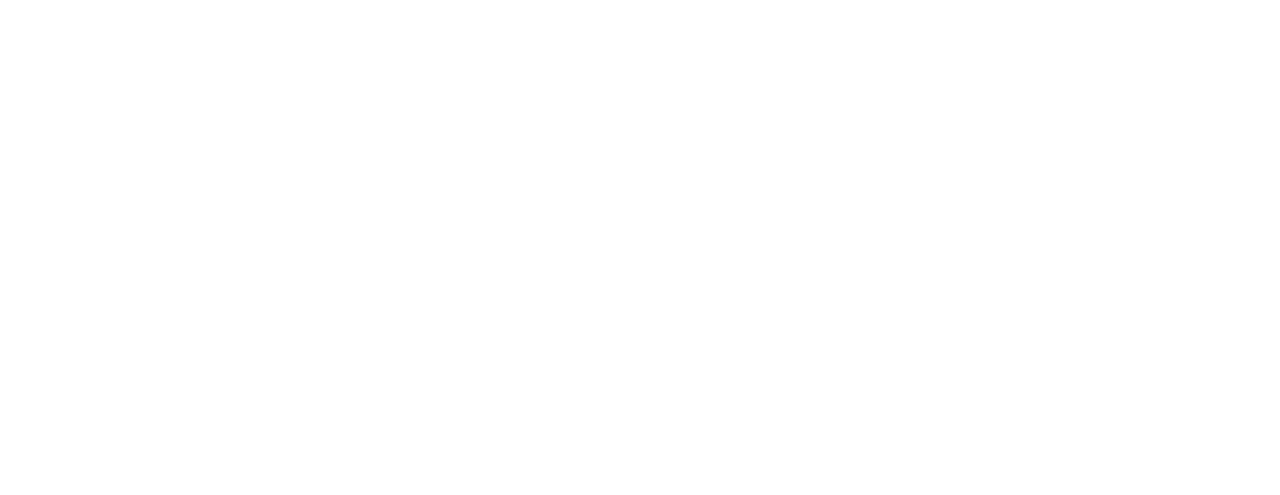
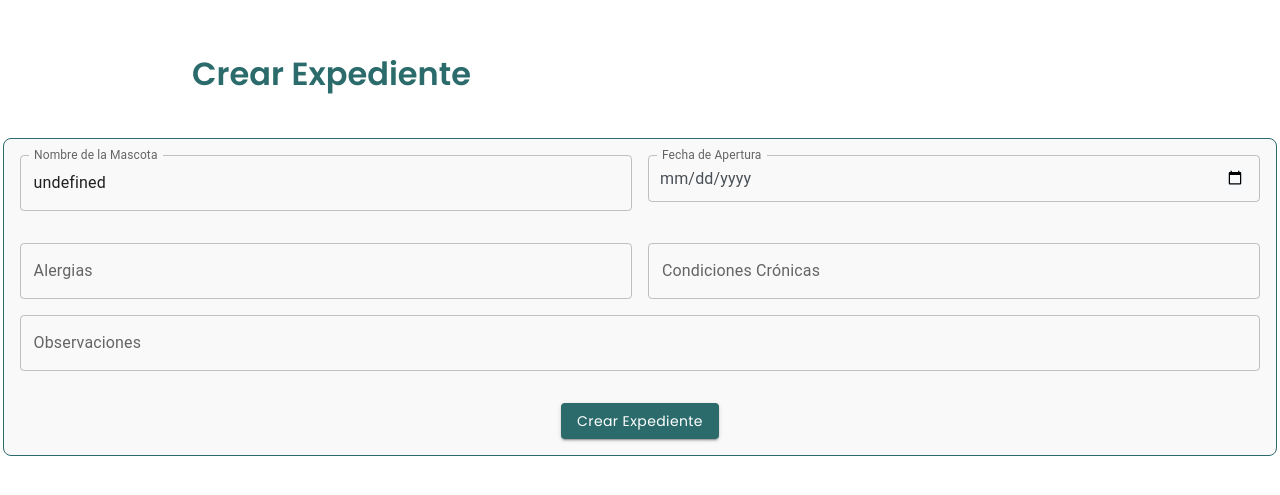
Before and after one commit to ackerT/VetFolk-Frontend, a React (Create React App) app: page /expedientes in a window 1280 px wide. Before the commit this address had no page. Shown: the part 103-598 px from the top of the page. Built offline with nearby package versions, Linux system fonts and the light colour scheme.

Commit message:
Cambios en el formulario para editar el perfil y creacion del formulario de crear expediente

```diff
--- a/src/App.js
+++ b/src/App.js
@@ -8,6 +8,7 @@
 import FormularioPage from './components/FormularioPage'
 import Servicio from './components/Servicio'
 import EditProfile from './components/EditProfile';
+import ExpedientesForm from './components/ExpedientesForm';
 
 function App() {
   return (
@@ -21,6 +22,7 @@
     <Route path="/agendar" element={<FormularioPage />} />
     <Route path="/servicio" element={<Servicio />} />
     <Route path="/edit-profile" element={<EditProfile />} />
+    <Route path='/expedientes' element={<ExpedientesForm />} />
 
    </Routes>
    </BrowserRouter>
--- /dev/null
+++ b/src/components/ExpedientesForm.css
@@ -0,0 +1,78 @@
+@import url('https://fonts.googleapis.com/css2?family=Poppins:wght@400;600&display=swap');
+@import url('https://fonts.googleapis.com/css2?family=Nunito:wght@400;600&display=swap');
+
+.title{
+    color: #2c6b6b;
+    font-family: 'Nunito';
+    margin-top: 25px;
+    left: 15%;
+}
+
+.title h1{
+    font-size: 2em;
+    font-weight: 600;
+}
+
+.expedientes-form {
+    border: 1px solid #2c6b6b;
+    border-radius: 8px;
+    padding: 16px;
+    background-color: #f9f9f9;
+}
+
+#fecha-apertura {
+    width: 100%;
+    padding: 12px;
+    border: 1px solid #f0ffff;
+    border-radius: 4px;
+    font-size: 16px;
+    color: #343434;
+    background-color: #f8f9fa;
+    outline: none;
+    box-sizing: border-box;
+}
+
+#fecha-apertura::-webkit-calendar-picker-indicator {
+    background-color: #f8f9fa;
+    padding: 5px;
+    border-radius: 4px;
+    cursor: pointer;
+}
+
+.custom-text-field input[type="date"] {
+    color: #495057;
+    padding: 12px;
+    border-radius: 4px;
+}
+
+.custom-text-field input[type="date"]::-webkit-calendar-picker-indicator {
+    background-color: #f8f9fa;
+    padding: 5px;
+    border-radius: 4px;
+    cursor: pointer;
+}
+
+.custom-text-field input[type="date"]:focus {
+    border-color: #2c6b6b;
+}
+
+.css-1c2i806-MuiPickersDay-root.Mui-selected {
+    background-color: #ea3c3c !important;
+}
+
+.css-1uz4p7e-MuiButtonBase-root-MuiButton-root {
+    color: #f0ffff !important;
+    border-color: #2c6b6b !important;
+}
+
+.submit-button {
+    background-color: #2c6b6b !important;
+    color: #f0ffff;
+    font-family: 'Poppins' !important;
+    text-transform: capitalize !important;
+  }
+
+  .submit-button:hover {
+    background-color: #f0ffff !important;
+    color: #2c6b6b;
+  }
--- /dev/null
+++ b/src/components/ExpedientesForm.js
@@ -0,0 +1,126 @@
+import React, { useState } from 'react';
+import { TextField, Grid, Autocomplete, FormControl, Button } from '@mui/material';
+import Footer from './Footer';
+import './ExpedientesForm.css';
+
+function ExpedientesForm() {
+
+    const [fechaApertura, setFechaApertura] = useState('');
+    const [nombreMascota, setNombreMascota] = useState('');
+    const [alergias, setAlergias] = useState('');
+    const [condicionesCronicas, setCondicionesCronicas] = useState('');
+    const [observaciones, setObservaciones] = useState('');
+
+    const mascotas = [
+        { label: 'Fido', id: 1 },
+        { label: 'Luna', id: 2 },
+        { label: 'Max', id: 3 },
+        { label: 'Bella', id: 4 },
+    ];
+
+    const handleFechaChange = (event) => {
+        setFechaApertura(event.target.value);
+    };
+
+    const handleSubmit = (event) => {
+        event.preventDefault();
+        const formData = {
+            fechaApertura,
+            nombreMascota,
+            alergias,
+            condicionesCronicas,
+            observaciones,
+        };
+        console.log("Datos del formulario:", formData);
+        // Aquí podrías agregar la lógica para enviar los datos a un backend o API
+    };
+
+    return (
+        <>
+        <div className='title'>
+            <h1>Crear Expediente</h1>
+        </div>
+        <div className='expedientes-form'>
+        <form onSubmit={handleSubmit}>
+                <Grid container spacing={2}>
+                    <Grid item xs={6}>
+                        <FormControl variant="outlined" fullWidth className="custom-text-field" style={{ marginBottom: '16px' }}>
+                            <Autocomplete
+                                options={mascotas}
+                                getOptionLabel={(option) => option.label}
+                                value={nombreMascota}
+                                onChange={(event, newValue) => {
+                                    setNombreMascota(newValue ? newValue.label : '');
+                                }}
+                                renderInput={(params) => (
+                                    <TextField {...params} label="Nombre de la Mascota" variant="outlined" />
+                                )}
+                                freeSolo
+                            />
+                        </FormControl>
+                    </Grid>
+
+                    <Grid item xs={6}>
+                        <TextField
+                            label="Fecha de Apertura"
+                            variant="outlined"
+                            fullWidth
+                            type="date"
+                            InputLabelProps={{
+                                shrink: true,
+                            }}
+                            value={fechaApertura}
+                            onChange={handleFechaChange}
+                            className="custom-text-field"
+                        />
+                    </Grid>
+
+                    <Grid item xs={6}>
+                        <TextField
+                            label="Alergias"
+                            variant="outlined"
+                            fullWidth
+                            name="alergias"
+                            value={alergias}
+                            onChange={(e) => setAlergias(e.target.value)}
+                            className="text-field"
+                        />
+                    </Grid>
+
+                    <Grid item xs={6}>
+                        <TextField
+                            label="Condiciones Crónicas"
+                            variant="outlined"
+                            fullWidth
+                            name="condicionesCronicas"
+                            value={condicionesCronicas}
+                            onChange={(e) => setCondicionesCronicas(e.target.value)}
+                            className="text-field"
+                        />
+                    </Grid>
+
+                    <Grid item xs={12}>
+                        <TextField
+                            label="Observaciones"
+                            variant="outlined"
+                            fullWidth
+                            name="observaciones"
+                            value={observaciones}
+                            onChange={(e) => setObservaciones(e.target.value)}
+                            className="text-field"
+                        />
+                    </Grid>
+
+                    <Grid item xs={12} style={{ textAlign: 'center', marginTop: '16px' }}>
+                        <Button className='submit-button' variant="contained" type="submit">
+                            Crear Expediente
+                        </Button>
+                    </Grid>
+                </Grid>
+                <Footer />
+            </form>
+            </div></>
+    );
+}
+
+export default ExpedientesForm;
--- a/src/components/Home.js
+++ b/src/components/Home.js
@@ -6,6 +6,7 @@
 import "swiper/css";
 import { sliderSettings } from "../common.js";
 import UserMenu from './UserMenu';
+import Footer from './Footer';
 
 function Home() {
     const navigate = useNavigate();
@@ -58,6 +59,7 @@
 
     return (
         <>
+            <div className='home-page'>
             {/* Barra de Navegación */}
             <section className='h-wrapper1'>
                 <div className='h-container1 flexCenter paddings innerWidth'>
@@ -146,6 +148,8 @@
                     </div>
                 </div>
             )}
+            <Footer/>
+            </div>
         </>
     );
 }
```
Also changed, not shown: src/components/EditProfile.js (+57 -38 lines).
